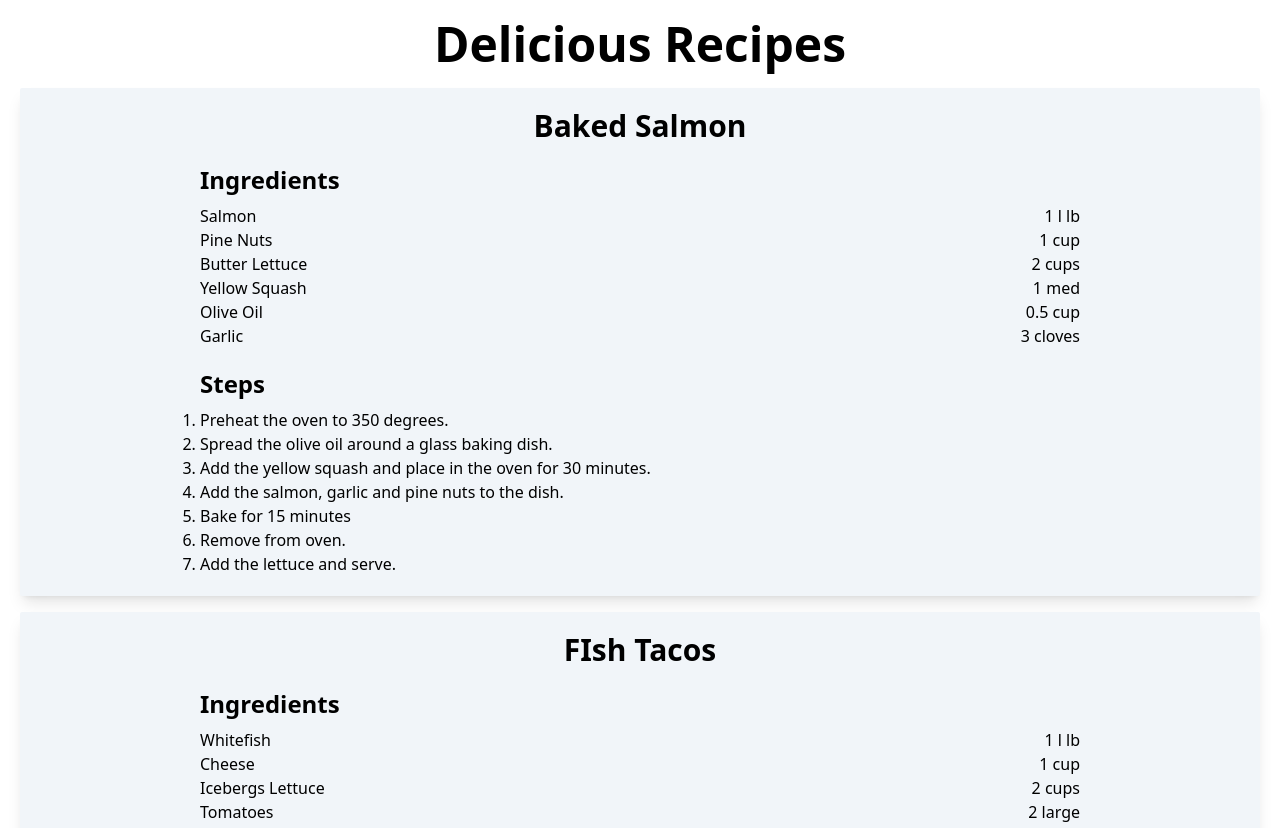
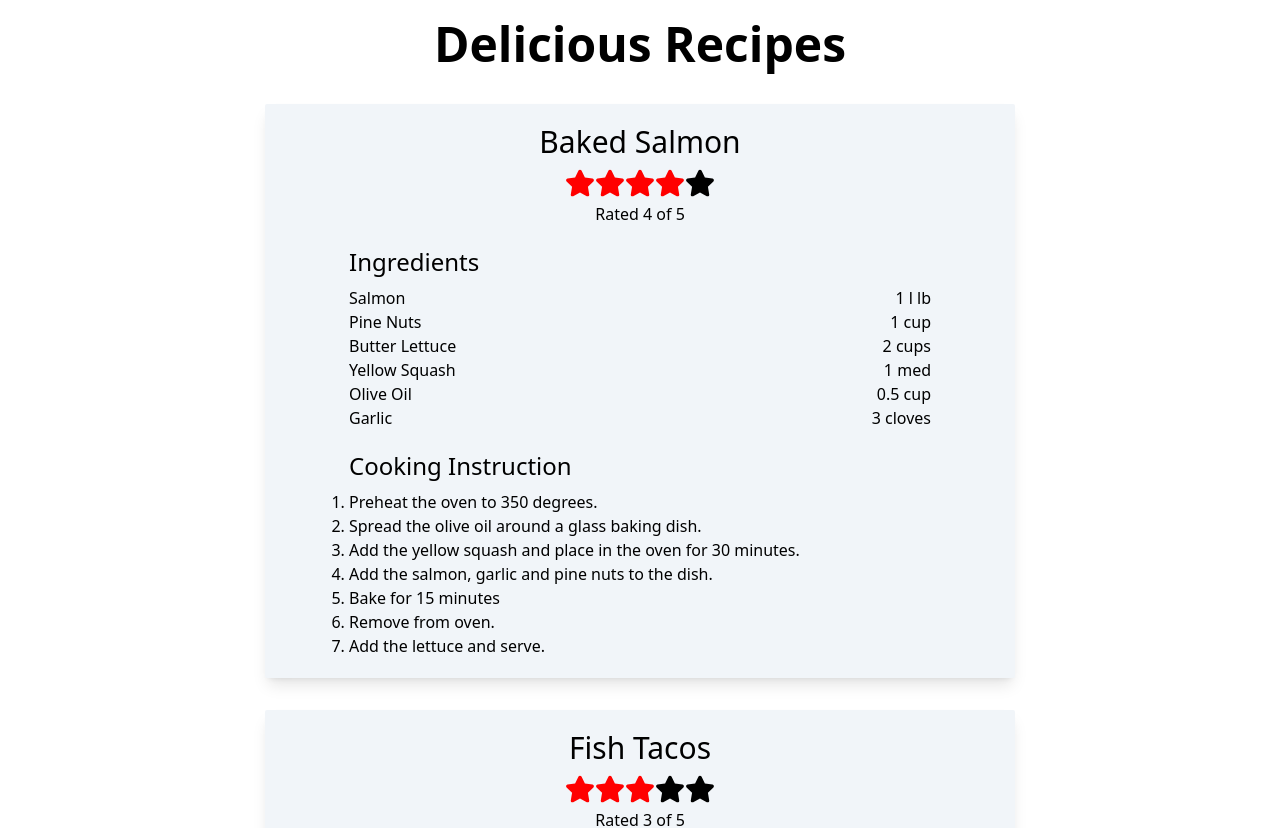
Before and after one commit to utshodebravestone/recall-colors, a React (Vite) app: page / in a window 1280 px wide. Shown: the top 828 px of the page. Built offline with nearby package versions, Linux system fonts and the light colour scheme.

Commit message:
Learned about states, and manging them via props

```diff
--- a/package.json
+++ b/package.json
@@ -11,7 +11,8 @@
   },
   "dependencies": {
     "react": "^18.2.0",
-    "react-dom": "^18.2.0"
+    "react-dom": "^18.2.0",
+    "react-icons": "^4.10.1"
   },
   "devDependencies": {
     "@types/react": "^18.2.15",
--- a/src/components/App.tsx
+++ b/src/components/App.tsx
@@ -1,10 +1,26 @@
 import Menu from "./Menu";
-import recipes from "../data/recipes";
+import _recipes from "../data/recipes";
+import { useState } from "react";
 
 const App = () => {
+  const [recipes, setRecipes] = useState(_recipes);
+
+  const onRatingChange = (rating: number, name: string): void => {
+    console.log(name, rating);
+    setRecipes((recipes) =>
+      recipes.map((recipe) =>
+        recipe.name == name ? { ...recipe, rating: rating } : recipe
+      )
+    );
+  };
+
   return (
     <>
-      <Menu title="Delicious Recipes" recipes={recipes} />
+      <Menu
+        title="Delicious Recipes"
+        recipes={recipes}
+        onRatingChange={onRatingChange}
+      />
     </>
   );
 };
--- a/src/components/Ingredient/index.tsx
+++ b/src/components/Ingredient/index.tsx
@@ -5,9 +5,9 @@ const Ingredient: FC<{ ingredient: IngredientType }> = ({ ingredient }) => {
   const { name, amount, measurement } = ingredient;
 
   return (
-    <div className="flex items-center justify-between min-w-[300px]">
-      <p>{name}</p>
-      <p>
+    <div className="flex items-center justify-between">
+      <p className="font-light">{name}</p>
+      <p className="font-light">
         {amount} {measurement}
       </p>
     </div>
--- a/src/components/Menu/index.tsx
+++ b/src/components/Menu/index.tsx
@@ -2,20 +2,19 @@ import { FC } from "react";
 import RecipeType from "../Recipe/types";
 import Recipe from "../Recipe";
 
-const Menu: FC<{ title: string; recipes: RecipeType[] }> = ({
-  title,
-  recipes,
-}) => {
-  return (
+const Menu: FC<{
+  title: string;
+  recipes: RecipeType[];
+  onRatingChange: (rating: number, name: string) => void;
+}> = ({ title, recipes, onRatingChange }) => (
   <article className="m-5">
     <h1 className="text-5xl font-semibold text-center">{title}</h1>
-      <div className="mt-5">
+    <div className="mt-5 flex flex-col items-center">
       {recipes.map((recipe, i) => (
-          <Recipe recipe={recipe} key={i} />
+        <Recipe recipe={recipe} onRatingChange={onRatingChange} key={i} />
       ))}
     </div>
   </article>
 );
-};
 
 export default Menu;
--- /dev/null
+++ b/src/components/Rating/index.tsx
@@ -0,0 +1,26 @@
+import { FC } from "react";
+import Star from "../Star";
+
+const Rating: FC<{
+  rating: number;
+  maxRating: number;
+  onRatingChange: (rating: number) => void;
+}> = ({ rating, maxRating, onRatingChange }) => (
+  <div className="mt-2 bg-transparent flex flex-col items-center">
+    <div className="flex">
+      {[...Array(maxRating)].map((_, i) => (
+        <Star
+          id={i + 1}
+          color={i < rating ? "red" : "black"}
+          onClick={(id: number) => onRatingChange(id)}
+          key={i}
+        />
+      ))}
+    </div>
+    <p className="mt-1 font-light">
+      Rated {rating} of {maxRating}
+    </p>
+  </div>
+);
+
+export default Rating;
--- a/src/components/Recipe/index.tsx
+++ b/src/components/Recipe/index.tsx
@@ -1,25 +1,36 @@
 import { FC } from "react";
 import RecipeType from "./types";
 import Ingredient from "../Ingredient";
+import Rating from "../Rating";
 
-const Recipe: FC<{ recipe: RecipeType }> = ({ recipe }) => {
-  const { name, ingredients, steps } = recipe;
+const Recipe: FC<{
+  recipe: RecipeType;
+  onRatingChange: (rating: number, name: string) => void;
+}> = ({ recipe, onRatingChange }) => {
+  const { name, ingredients, steps, rating, maxRating } = recipe;
 
   return (
-    <section className="my-4 p-5 flex flex-col items-center justify-center bg-slate-100 rounded-sm shadow-lg">
-      <h1 className="text-3xl font-semibold">{name}</h1>
-      <ul className="w-full mt-5 px-40">
-        <h1 className="text-2xl font-semibold mb-2">Ingredients</h1>
+    <section className="my-4 p-5 flex flex-col items-center justify-center bg-slate-100 rounded-sm shadow-lg min-w-[90vw] sm:min-w-[750px]">
+      <h1 className="text-3xl font-light">{name}</h1>
+      <Rating
+        rating={rating}
+        maxRating={maxRating}
+        onRatingChange={(rating: number) => onRatingChange(rating, name)}
+      />
+      <ul className="w-full mt-5 px-0 sm:px-16">
+        <h1 className="text-2xl font-light mb-2">Ingredients</h1>
         {ingredients.map((ingredient, i) => (
           <li key={i}>
             <Ingredient ingredient={ingredient} />
           </li>
         ))}
       </ul>
-      <ol className="mt-5 list-decimal w-full px-40">
-        <h1 className="text-2xl font-semibold mb-2">Steps</h1>
+      <ol className="mt-5 list-decimal w-full px-0 sm:px-16">
+        <h1 className="text-2xl font-light mb-2">Cooking Instruction</h1>
         {steps.map((step, i) => (
-          <li key={i}>{step}</li>
+          <li className="font-light" key={i}>
+            {step}
+          </li>
         ))}
       </ol>
     </section>
--- a/src/components/Recipe/types.ts
+++ b/src/components/Recipe/types.ts
@@ -4,4 +4,6 @@ export default interface RecipeType {
   name: string;
   ingredients: IngredientType[];
   steps: string[];
+  rating: number;
+  maxRating: number;
 }
--- /dev/null
+++ b/src/components/Star/index.tsx
@@ -0,0 +1,14 @@
+import { FC } from "react";
+import { FaStar } from "react-icons/fa";
+
+const Star: FC<{
+  id: number;
+  color: string;
+  onClick: (id: number) => void;
+}> = ({ id, color, onClick }) => (
+  <button onClick={() => onClick(id)}>
+    <FaStar color={color} size="30" />
+  </button>
+);
+
+export default Star;
--- a/src/data/recipes.ts
+++ b/src/data/recipes.ts
@@ -20,9 +20,11 @@ const recipes: RecipeType[] = [
       "Remove from oven.",
       "Add the lettuce and serve.",
     ],
+    rating: 4,
+    maxRating: 5,
   },
   {
-    name: "FIsh Tacos",
+    name: "Fish Tacos",
     ingredients: [
       { name: "Whitefish", amount: 1, measurement: "l lb" },
       { name: "Cheese", amount: 1, measurement: "cup" },
@@ -35,6 +37,8 @@ const recipes: RecipeType[] = [
       "Place the fish on he 3 tortillas.",
       "Top them with lettuce, tomatoes and cheese.",
     ],
+    rating: 3,
+    maxRating: 5,
   },
 ];
 
```
Also changed, not shown: 1 other file (tests, documents, lock files or other folders). Lines whose indentation alone changed are shown as unchanged.
